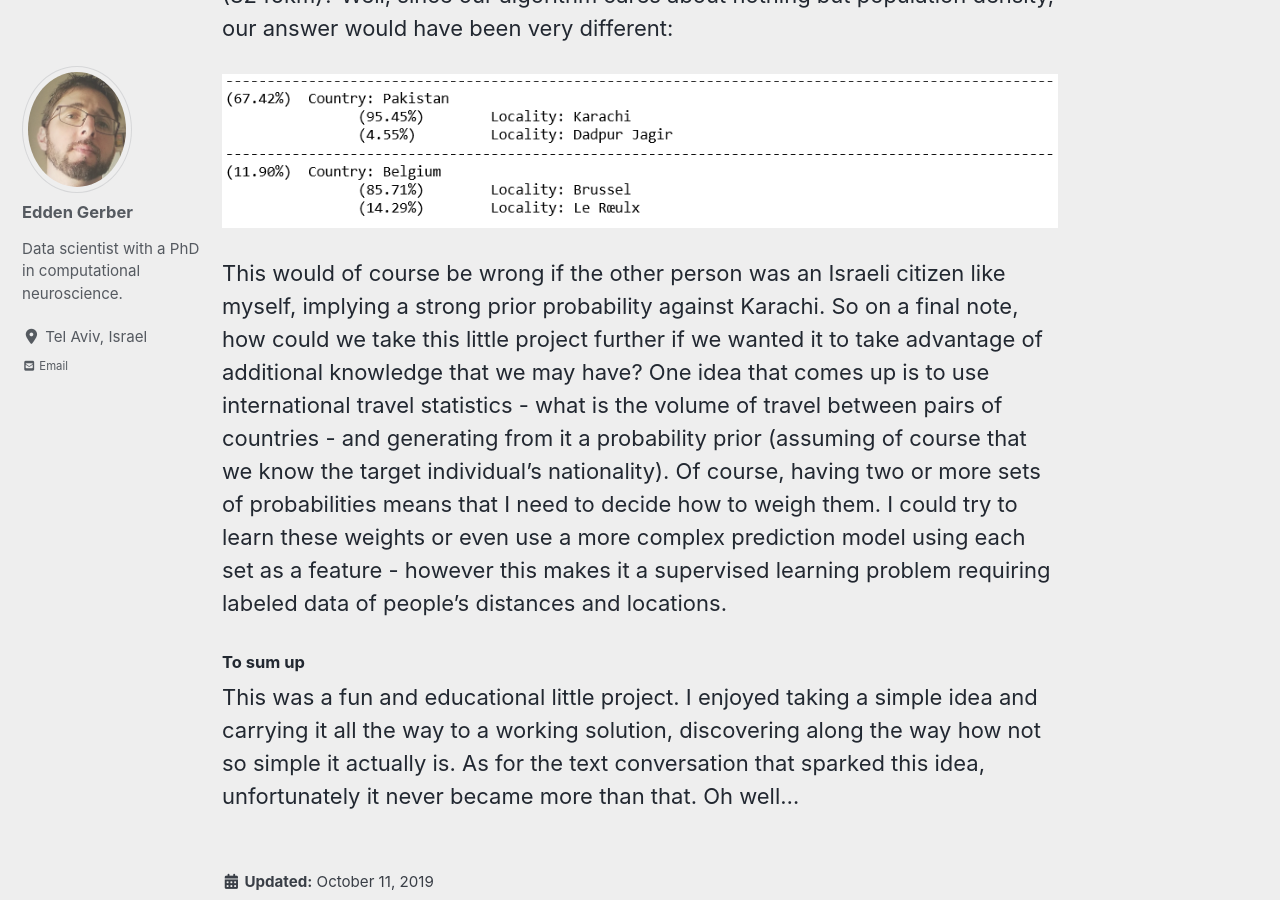
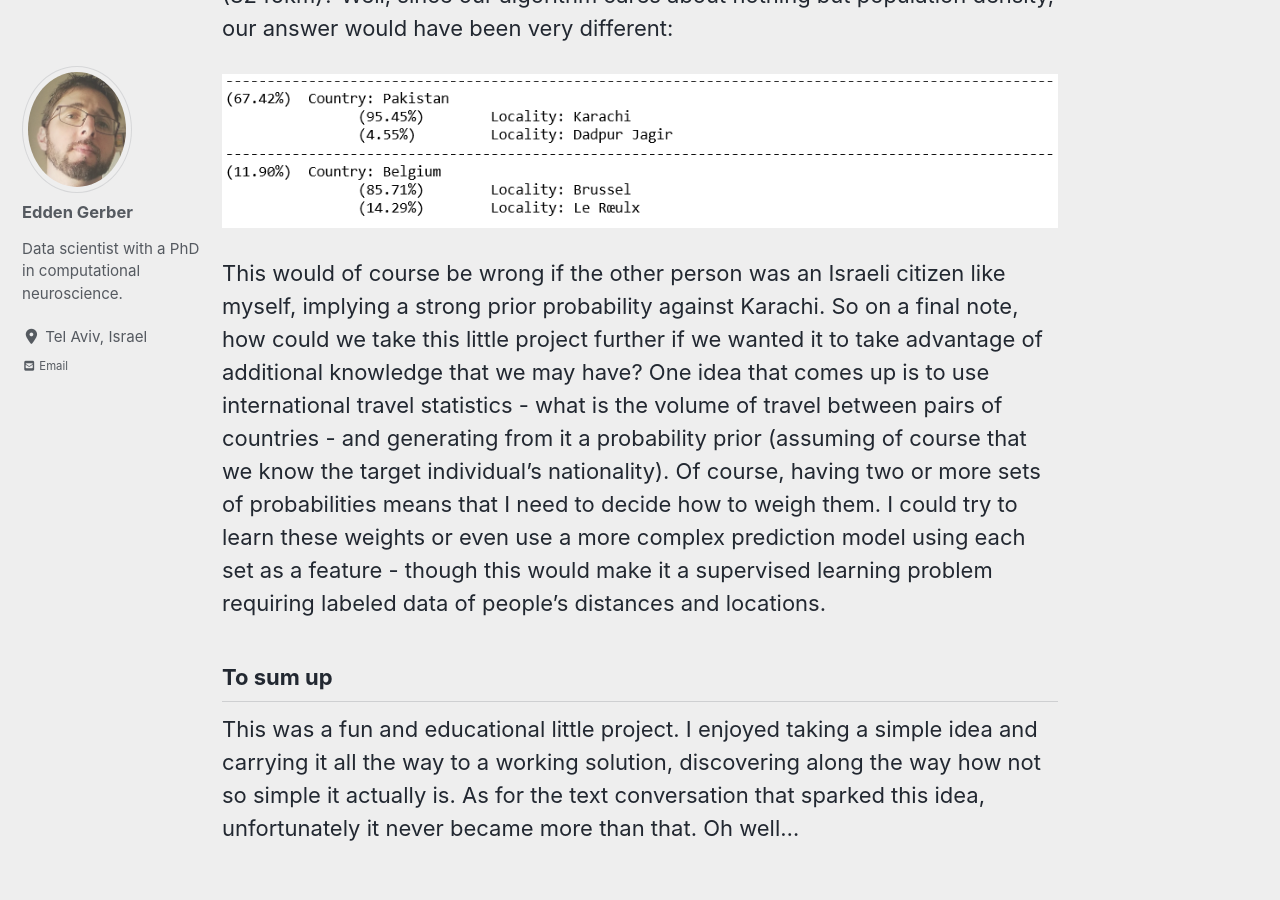
Before and after one commit to edden-gerber/edden-gerber.github.io, a Jekyll site: the page built from _posts/2019-10-11-guessing-location-on-earth.md, in a window 1280 px wide and 900 px high, scrolled down 15726 px. Built offline with Jekyll 4.4.1, drawn with Linux system fonts in a browser that asks for light colours; cached includes are drawn as plain includes; nearby versions of some CDN libraries; some of the changed text lies outside the part shown.

```diff
--- a/_posts/2019-10-11-guessing-location-on-earth.md
+++ b/_posts/2019-10-11-guessing-location-on-earth.md
@@ -334,8 +335,8 @@ But what if they happened to be a bit further away, say in Brussels, Belgium (32
 
 ![3245km results](../assets/images/guess_location/results_karachi.png "showing only first two countries")
 
-This would of course be wrong if the other person was an Israeli citizen like myself, implying a strong prior probability against Karachi. So on a final note, how could we take this little project further if we wanted it to take advantage of additional knowledge that we may have? One idea that comes up is to use international travel statistics - what is the volume of travel between pairs of countries - and generating from it a probability prior (assuming of course that we know the target individual's nationality). Of course, having two or more sets of probabilities means that I need to decide how to weigh them. I could try to learn these weights or even use a more complex prediction model using each set as a feature - however this makes it a supervised learning problem requiring labeled data of people's distances and locations.
+This would of course be wrong if the other person was an Israeli citizen like myself, implying a strong prior probability against Karachi. So on a final note, how could we take this little project further if we wanted it to take advantage of additional knowledge that we may have? One idea that comes up is to use international travel statistics - what is the volume of travel between pairs of countries - and generating from it a probability prior (assuming of course that we know the target individual's nationality). Of course, having two or more sets of probabilities means that I need to decide how to weigh them. I could try to learn these weights or even use a more complex prediction model using each set as a feature - though this would make it a supervised learning problem requiring labeled data of people's distances and locations.
 
-### To sum up
+## To sum up
 
 This was a fun and educational little project. I enjoyed taking a simple idea and carrying it all the way to a working solution, discovering along the way how not so simple it actually is. As for the text conversation that sparked this idea, unfortunately it never became more than that. Oh well...
```
Also changed, not shown: other parts of _posts/2019-10-11-guessing-location-on-earth.md (+2 -1 lines).
